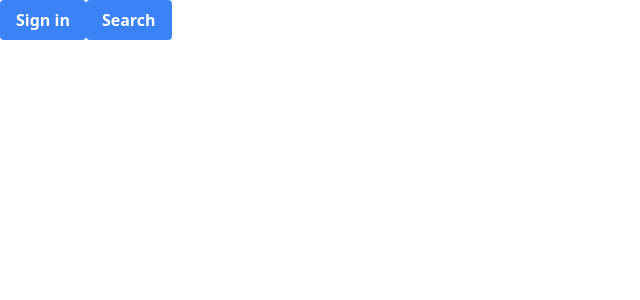
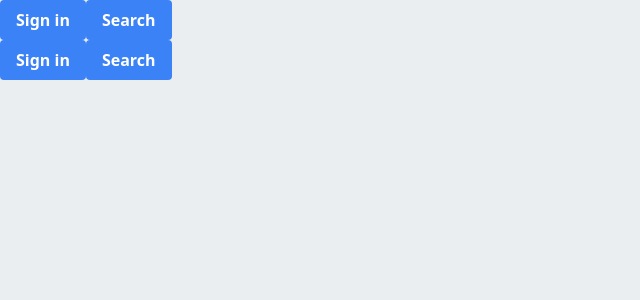
Before and after one commit to wang-626/next-app, a Next.js app: page / in a window 1280 px wide. Shown: the top 300 px of the page, without its empty margins (0-640 px from the left). Built offline with nearby package versions, Linux system fonts and the light colour scheme; no server answers.

Commit message:
Add Header / base color / fortawesome

```diff
--- a/pages/_app.tsx
+++ b/pages/_app.tsx
@@ -1,14 +1,20 @@
 import "../styles/globals.css";
 import type { AppProps } from "next/app";
 import { AuthContextComponent } from "lib/context/auth";
+import Header from "components/header";
+import "@fortawesome/fontawesome-svg-core/styles.css";
+import { config } from "@fortawesome/fontawesome-svg-core";
+config.autoAddCss = false;
 
-export default function App({
-  Component,
-  pageProps: { message, ...pageProps },
-}: AppProps) {
+export default function App({ Component, pageProps: { message, ...pageProps } }: AppProps) {
   return (
-    <AuthContextComponent >
-      <Component {...pageProps} />
+    <AuthContextComponent>
+      <div className="h-screen bg-base-300">
+        <div className="container mx-auto ">
+          <Header />
+          <Component {...pageProps} />
+        </div>
+      </div>
     </AuthContextComponent>
   );
 }
```
